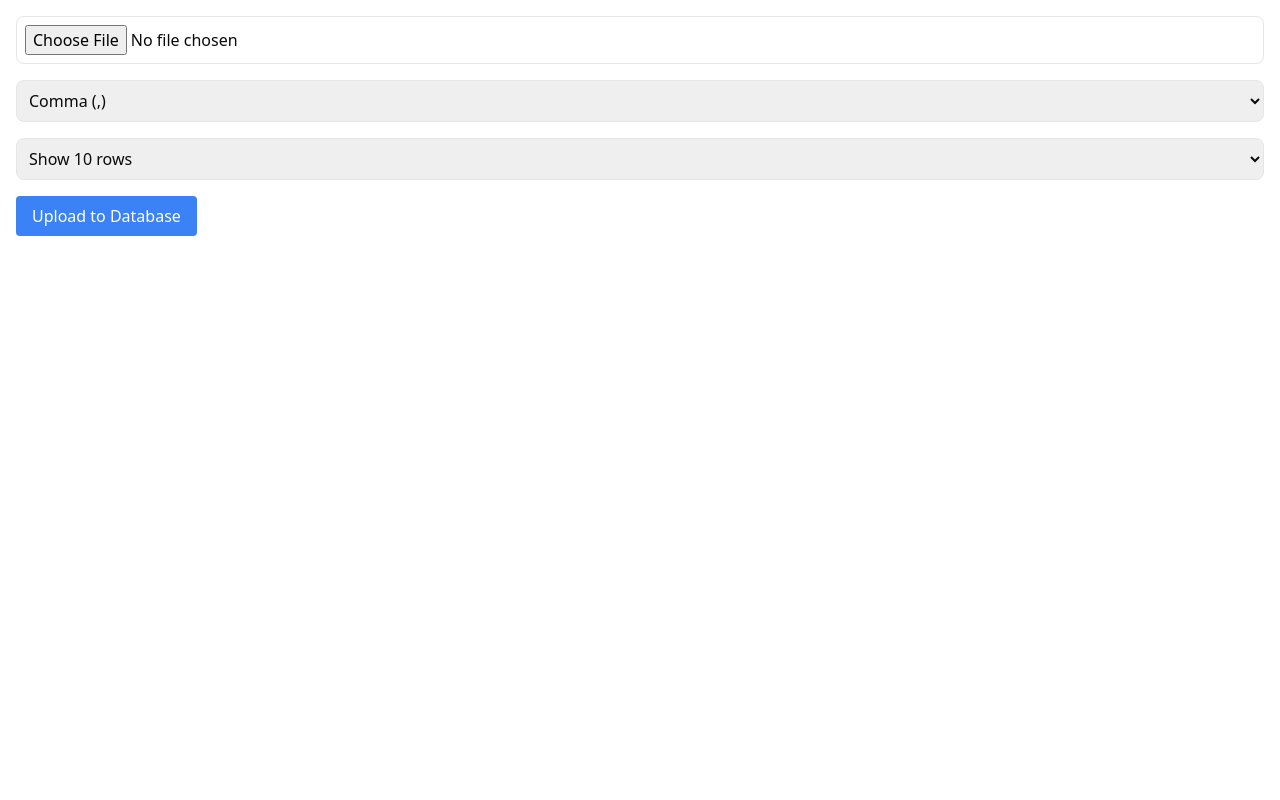
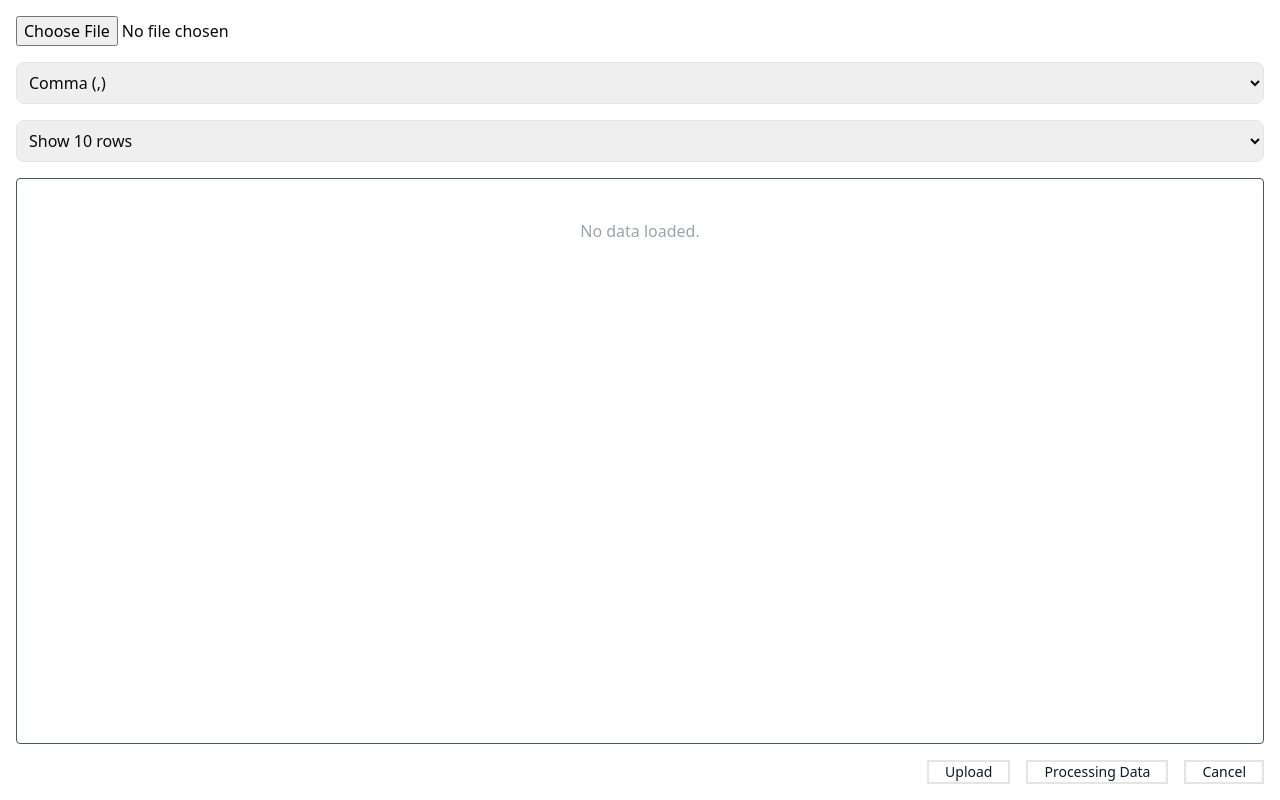
Before and after one commit to thongfaah/DataViz, a Next.js app: page /CsvTxtParser2 in a window 1280 px wide. Built offline with nearby package versions, Linux system fonts and the light colour scheme.

Commit message:
popupDelimiter

```diff
--- a/src/app/Create/page.jsx
+++ b/src/app/Create/page.jsx
@@ -3,135 +3,93 @@ import React, { useState, useEffect } from "react";
 import Sidebar from "../Sidebar/page";
 import Nav1 from "../navbar/page";
 import { useRouter } from "next/navigation";
-import Papa from "papaparse";
-import CsvTxtParser from "../CsvTxtParser/page";
 import { Rnd } from "react-rnd"; // Import Rnd
 import CsvTxtParser2 from "../CsvTxtParser2/page";
 
 const Create = () => {
-  const centerPosition = () => ({
-    x: (window.innerWidth - size.width) / 2,
-    y: (window.innerHeight - size.height) / 2,
-  });
   const [fileContent, setFileContent] = useState('');
+  const [delimiter, setDelimiter] = useState(',');
   const [loading, setLoading] = useState(false);
   const [showPopup, setShowPopup] = useState(false); // State for popup
   const [fileName, setFileName] = useState(""); // State for file name
   const [isFullScreen, setIsFullScreen] = useState(false); // State for fullscreen
   const [size, setSize] = useState({ width: 1000, height: 700 }); // State for size
-  const [position, setPosition] = useState(centerPosition());
+  const [position, setPosition] = useState({ x: 0, y: 0 }); // เริ่มที่ (0,0)
   const router = useRouter();
+
   const handleUploadClick = () => {
-    router.push('/Dashboard'); // เปลี่ยนเส้นทางไปยังหน้าที่ต้องการ
+    router.push('/Dashboard');
   };
+
   const handleProcessingClick = () => {
-    router.push('/DataProcessing'); // เปลี่ยนเส้นทางไปยังหน้าที่ต้องการ
+    router.push('/DataProcessing');
   };
 
   const handleFileUpload = (event) => {
     const file = event.target.files[0];
     if (!file) return;
 
-    // จำกัดขนาดไฟล์ (ตัวอย่าง: ไม่เกิน 5MB)
     if (file.size > 5 * 1024 * 1024) {
       alert("File size exceeds 5MB limit.");
       return;
     }
 
-    setFileName(file.name); // เก็บชื่อไฟล์
+    setFileName(file.name);
     setShowPopup(true);
 
     const reader = new FileReader();
     reader.onload = (e) => {
       let text = e.target.result;
 
-        // ลบ BOM (Byte Order Mark) ถ้ามี
       if (text.charCodeAt(0) === 0xFEFF) {
         text = text.slice(1);
       }
 
-        // ✅ ตรวจสอบประเภทไฟล์ และตั้งค่า delimiter อัตโนมัติ
-        let delimiter = ",";
+      let detectedDelimiter = ",";
       if (file.name.endsWith(".txt")) {
-            delimiter = "\t"; // TXT ใช้ tab เป็นค่าเริ่มต้น
+        detectedDelimiter = "\t";
       }
 
       setFileContent(text);
-        localStorage.setItem("uploadedFile", JSON.stringify({
-            name: file.name,
-            content: text,
-        }));
-        localStorage.setItem("delimiter", delimiter); // บันทึก delimiter
+      setDelimiter(detectedDelimiter);
+
+      // ไม่ต้องเก็บใน localStorage แล้ว
     };
 
-    reader.readAsText(file, "UTF-8"); // ✅ ใช้ encoding UTF-8
+    reader.readAsText(file, "UTF-8");
   };
 
+  const toggleFullScreen = () => {
+    if (isFullScreen) {
+      centerPopup();
+    } else {
+      setPosition({ x: 0, y: 0 });
+    }
+    setIsFullScreen(!isFullScreen);
+  };
 
-
-
-const handleUploadToDB = async () => {
-  const savedFile = localStorage.getItem("uploadedFile");
-  const savedDelimiter = localStorage.getItem("delimiter");
-
-  if (!savedFile) {
-    alert("No file selected!");
-    return;
-  }
-
-  const { name, content } = JSON.parse(savedFile);
-  let delimiter = savedDelimiter?.trim() || "";
-
-  // ✅ ถ้าผู้ใช้เลือก delimiter เป็น "space" ให้เปลี่ยนเป็น " "
-  if (delimiter.toLowerCase() === "space") {
-      delimiter = " ";
-  }
-
-  try {
-    const response = await fetch("/api/upload", {
-      method: "POST",
-      headers: { "Content-Type": "application/json" },
-      body: JSON.stringify({
-        fileName: name,
-        fileContent: content,
-        delimiter,
-      }),
+  const centerPopup = () => {
+    if (typeof window !== "undefined") {
+      setPosition({
+        x: (window.innerWidth - size.width) / 2,
+        y: (window.innerHeight - size.height) / 2,
       });
-
-    const result = await response.json();
-    if (response.ok) {
-      alert("Upload successful: " + result.message);
-    } else {
-      console.error("Upload Error:", result.details);
-      alert("Error: " + result.error);
-    }
-  } catch (error) {
-    console.error("Upload Error:", error);
-    alert("Failed to upload data");
     }
   };
 
-
-
-
-
-  const toggleFullScreen = () => {
-    if (isFullScreen) {
-      setPosition(centerPosition());
-    } else {
-      resetPosition();
-    }
-    setIsFullScreen(!isFullScreen);
-  };
-  const resetPosition = () => {
-    setPosition(centerPosition());
-  };
   const keepPopupInViewport = () => {
+    if (typeof window !== "undefined") {
       setPosition((prev) => ({
         x: Math.min(Math.max(prev.x, 0), window.innerWidth - size.width),
         y: Math.min(Math.max(prev.y, 0), window.innerHeight - size.height),
       }));
+    }
   };
+
+  useEffect(() => {
+    centerPopup(); // Center popup หลังโหลด
+  }, [size]);
+
   useEffect(() => {
     if (!isFullScreen) {
       keepPopupInViewport();
@@ -147,6 +105,8 @@ const handleUploadToDB = async () => {
           <h1 className="absolute top-12 left-16 text-2xl font-bold text-[#2B3A67]">
             Import Data
           </h1>
+
+          {/* อัปโหลดไฟล์ CSV */}
           <div className="flex flex-col items-center justify-center min-h-screen p-4">
             <label htmlFor="file-uploadCSV">
               <img
@@ -161,10 +121,12 @@ const handleUploadToDB = async () => {
               type="file"
               className="hidden"
               accept=".csv"
-              onChange={handleFileUpload }
+              onChange={handleFileUpload}
             />
             {loading && <p className="text-red-500 mt-4">Uploading...</p>}
           </div>
+
+          {/* อัปโหลดไฟล์ TXT */}
           <div className="flex flex-col items-center justify-center min-h-screen p-4">
             <label htmlFor="file-uploadtxt">
               <img
@@ -179,18 +141,20 @@ const handleUploadToDB = async () => {
               type="file"
               className="hidden"
               accept=".txt"
-              onChange={handleFileUpload }
+              onChange={handleFileUpload}
             />
             {loading && <p className="text-red-500 mt-4">Uploading...</p>}
           </div>
+
           <h1 className="absolute top-96 left-1/3 text-2xl font-bold text-[#2B3A67]">
             เลือก data ลงในรายงานของคุณ
           </h1>
         </div>
       </div>
 
+      {/* Popup ส่วนแสดงผล */}
       {showPopup && (
-        <div className="fixed  inset-0 flex items-center justify-center z-50">
+        <div className="fixed inset-0 flex items-center justify-center z-50">
           <Rnd
             size={isFullScreen ? { width: "100%", height: "100%" } : size}
             position={isFullScreen ? { x: 0, y: 0 } : position}
@@ -200,56 +164,32 @@ const handleUploadToDB = async () => {
                 width: parseInt(ref.style.width, 10),
                 height: parseInt(ref.style.height, 10),
               });
-
-              // ป้องกันไม่ให้ popup ออกไปนอกหน้าจอ
               setPosition({
                 x: Math.max(0, newPosition.x),
                 y: Math.max(0, newPosition.y),
               });
             }}
-
             enableResizing={{
-              top: true,
-              right: true,
-              bottom: true,
-              left: true,
-              topRight: true,
-              topLeft: true,
-              bottomRight: true,
-              bottomLeft: true,
+              top: true, right: true, bottom: true, left: true,
+              topRight: true, topLeft: true, bottomRight: true, bottomLeft: true,
             }}
-            minWidth={500} // กำหนดขนาดที่เล็กที่สุดของความกว้าง
-            minHeight={500} // กำหนดขนาดที่เล็กที่สุดของความสูง
+            minWidth={500}
+            minHeight={500}
             className="bg-white rounded shadow-lg border-2 border-[#2B3A67] rnd-container"
           >
             <div className="relative h-full">
-              <button onClick={() => { setShowPopup(false); resetPosition(); }} className="absolute top-2 right-2 text-gray-500">╳</button>
+              <button onClick={() => { setShowPopup(false); centerPopup(); }} className="absolute top-2 right-2 text-gray-500">
+                ╳
+              </button>
               <button onClick={toggleFullScreen} className="absolute text-2xl text-gray-500 top-1 right-10">
                 {isFullScreen ? "🗗" : "▢"}
               </button>
-              <CsvTxtParser2 fileContent={fileContent} delimiter={localStorage.getItem("delimiter") || ','} />
-              <div className="absolute bottom-6 right-0 w-full flex flex-row justify-end bg-white space-x-4 px-8 py-2 ">
-                <button onClick={handleUploadToDB}  className="border-2 text-gray-900 px-4 text-sm hover:bg-gray-400">
-                  Upload
-                </button>
-                <button onClick={handleProcessingClick} className="border-2 text-gray-900 px-4 text-sm hover:bg-gray-400">
-                  Processing Data
-                </button>
-                <button onClick={() => { setShowPopup(false); resetPosition(); }} className="border-2 text-gray-900 px-4 text-sm hover:bg-gray-400">
-                  Cancel
-                </button>
-              </div>
-              <div className="absolute bottom-0 right-0 w-full flex flex-row justify-end bg-white  py-4 ">
-
-              </div>
+              <CsvTxtParser2 fileContent={fileContent} delimiter={delimiter} />
             </div>
           </Rnd>
-
         </div>
       )}
-
     </div>
-
   );
 };
 
--- a/src/app/CsvTxtParser2/page.jsx
+++ b/src/app/CsvTxtParser2/page.jsx
@@ -3,22 +3,21 @@
 import { useState, useEffect } from 'react';
 import { Input } from '../components/ui/input/page';
 import { Select, SelectItem } from '../components/ui/select/page';
-import { Table, TableHeader, TableHead, TableRow, TableBody, TableCell} from '../components/ui/table/page';
+import { Table, TableHeader, TableHead, TableRow, TableBody, TableCell } from '../components/ui/table/page';
 import { Button } from '../components/ui/button/page';
 import { useRouter } from "next/navigation";
 
-export default function CsvTxtParser2() {
+export default function CsvTxtParser2({ fileContent: initialFileContent = '', delimiter: initialDelimiter = ',' }) {
   const [data, setData] = useState([]);
-  const [delimiter, setDelimiter] = useState(',');
-  const [fileContent, setFileContent] = useState('');
+  const [delimiter, setDelimiter] = useState(initialDelimiter);
+  const [fileContent, setFileContent] = useState(initialFileContent);
   const [fileName, setFileName] = useState('');
-  const [rowsToShow, setRowsToShow] = useState(10); // ✅ เพิ่ม state นี้
+  const [rowsToShow, setRowsToShow] = useState(10);
   const router = useRouter();
+
   const handleProcessingClick = () => {
-    router.push('/DataProcessing'); // เปลี่ยนเส้นทางไปยังหน้าที่ต้องการ
+    router.push('/DataProcessing');
   };
-
-
 
   const handleFileUpload = (event) => {
     const file = event.target.files[0];
@@ -33,8 +32,9 @@ export default function CsvTxtParser2() {
     reader.readAsText(file);
   };
 
+  // 🔥 useEffect ตัวนี้ จะทำงานทันทีเมื่อ fileContent เปลี่ยน (รวมทั้งตอนเปิดหน้ามาเลย)
   useEffect(() => {
-    if (!fileContent) return;
+    if (!fileContent) return; // ถ้าไม่มีไฟล์ ก็ไม่ต้องทำอะไร
 
     let detectedDelimiter = delimiter;
     if (delimiter === 'auto') {
@@ -43,11 +43,10 @@ export default function CsvTxtParser2() {
       else detectedDelimiter = ' ';
     }
 
-    let lines = fileContent.split('\n').map((line) => line.trim());
+    let lines = fileContent.split('\n').map((line) => line.trim()).filter(line => line.length > 0); // ลบบรรทัดว่าง
     const parsedData = lines.map((line) => line.split(detectedDelimiter));
-
     setData(parsedData);
-  }, [delimiter, fileContent]);
+  }, [fileContent, delimiter]); // 🔥 fileContent หรือ delimiter เปลี่ยนเมื่อไร ทำใหม่ทันที
 
   const handleUploadToDB = async () => {
     if (!fileContent || !fileName) {
@@ -78,31 +77,27 @@ export default function CsvTxtParser2() {
     }
   };
 
-
-
-
   return (
-    <div className="p-4 space-y-4">
-      <Input type="file" accept=".csv,.txt" onChange={handleFileUpload} />
-
-      <Select onChange={(value) => setDelimiter(value)}>
+    <div className="w-full h-full flex flex-col p-4 space-y-4">
+      {/* Header */}
+      <div className="flex flex-wrap gap-4">
+        <Input type="file" accept=".csv,.txt" onChange={handleFileUpload} className="flex-1" />
+        <Select onChange={(value) => setDelimiter(value)} className="w-40" defaultValue={delimiter}>
           <SelectItem value=",">Comma (,)</SelectItem>
           <SelectItem value="\t">Tab (\t)</SelectItem>
           <SelectItem value=" ">Space ( )</SelectItem>
           <SelectItem value="auto">Auto Detect</SelectItem>
         </Select>
-
-      {/* ✅ Dropdown เลือกจำนวนแถว */}
-      <Select onChange={(value) => setRowsToShow(Number(value))}>
+        <Select onChange={(value) => setRowsToShow(Number(value))} className="w-40">
           <SelectItem value="10">Show 10 rows</SelectItem>
           <SelectItem value="20">Show 20 rows</SelectItem>
         </Select>
+      </div>
 
-      <Button onClick={handleUploadToDB} className="bg-blue-500 text-white">Upload to Database</Button>
-
-
-
-      <Table>
+      {/* Table */}
+      <div className="flex-1 overflow-auto rounded border border-gray-600">
+        {data.length > 0 ? (
+          <Table className="w-full">
             <TableHeader>
               <TableRow>
                 {data[0]?.map((col, index) => (
@@ -120,6 +115,17 @@ export default function CsvTxtParser2() {
               ))}
             </TableBody>
           </Table>
+        ) : (
+          <div className="text-center text-gray-400 p-10">No data loaded.</div>
+        )}
+      </div>
+
+      {/* Footer Button */}
+      <div className="flex justify-end gap-4">
+        <Button onClick={handleUploadToDB}>Upload</Button>
+        <Button onClick={handleProcessingClick}>Processing Data</Button>
+        <Button onClick={() => router.back()}>Cancel</Button>
+      </div>
     </div>
   );
 }
--- a/src/app/components/ui/button/page.jsx
+++ b/src/app/components/ui/button/page.jsx
@@ -1,6 +1,6 @@
 export function Button({ children, onClick, className }) {
     return (
-      <button onClick={onClick} className={`px-4 py-2 bg-blue-500 text-white rounded ${className}`}>
+      <button onClick={onClick} className={`border-2 text-gray-900 px-4 text-sm hover:bg-gray-400 ${className}`}>
         {children}
       </button>
     );
```
Also changed, not shown: package.json (+3 -6 lines), 1 other file (tests, documents, lock files or other folders). Lines whose indentation alone changed are shown as unchanged.
